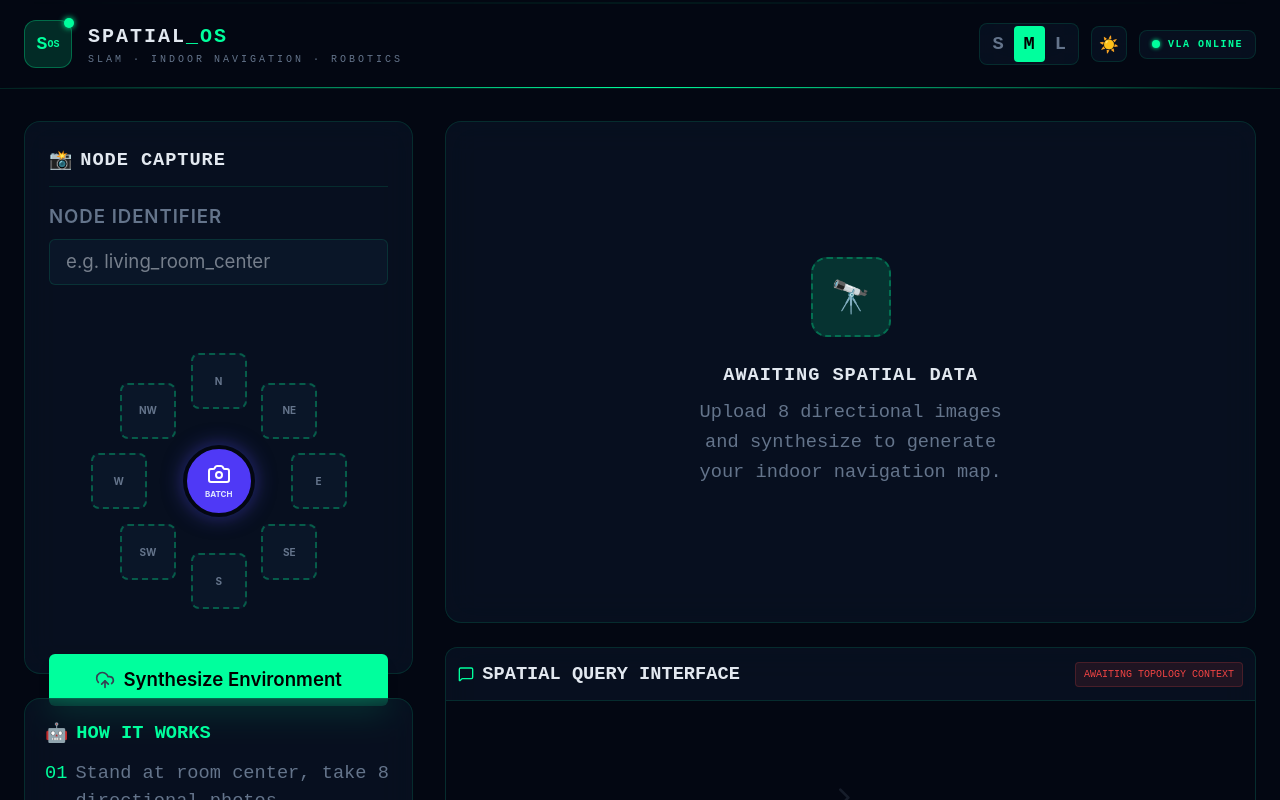
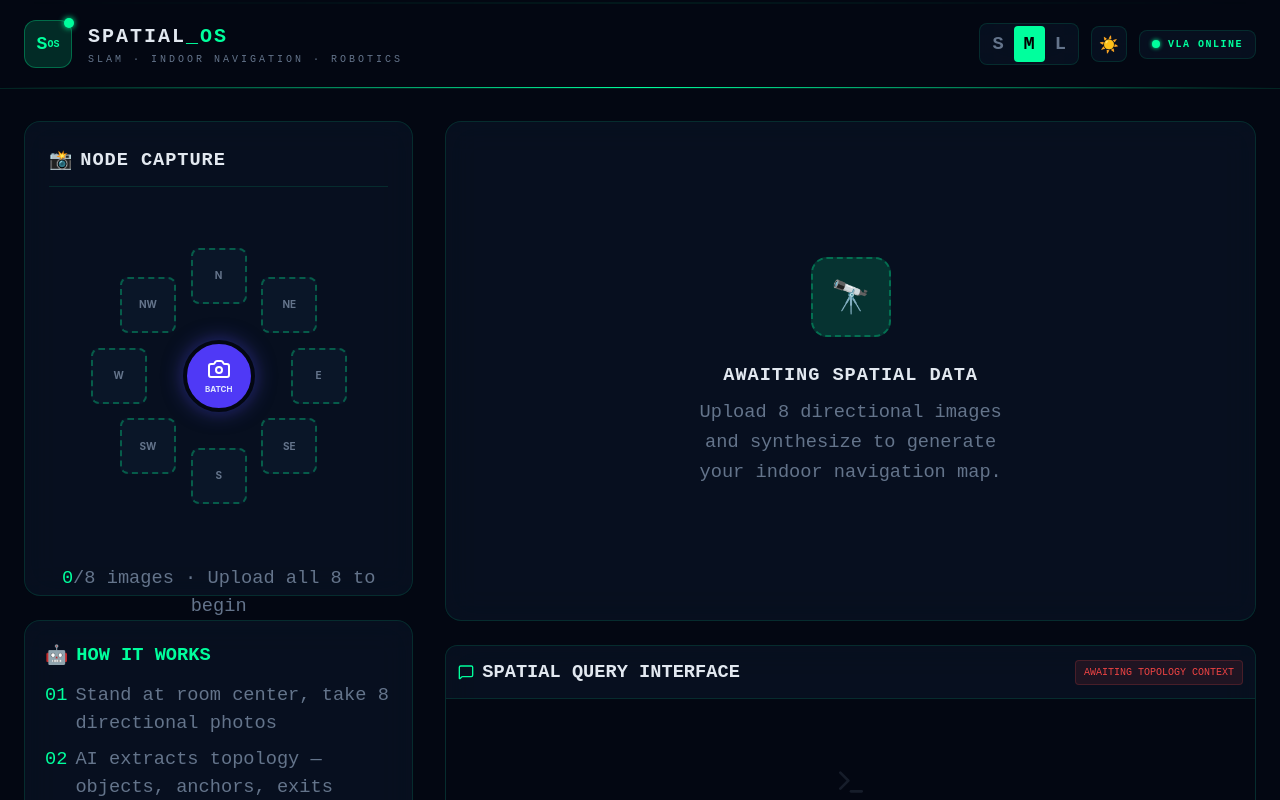
Before and after one commit to mincasurong/GeminiSeoulHackathon2026, a Next.js app in the folder frontend/: page / in a window 1280 px wide. Shown: the top 800 px of the page. Built offline with nearby package versions, Linux system fonts and the light colour scheme.

Commit message:
Phase 11 final: auto-synthesis, Text-Bridge, SLAM theme, light/dark, interactive map

```diff
--- a/frontend/app/components/NodeCaptureComponent.tsx
+++ b/frontend/app/components/NodeCaptureComponent.tsx
@@ -1,6 +1,6 @@
 "use client";
 
-import { useState } from "react";
+import { useState, useEffect, useCallback } from "react";
 import { UploadCloud, CheckCircle2, Loader2, Camera } from "lucide-react";
 import { api, SpatialNode, ObjectLocation } from "../lib/api";
 
@@ -9,20 +9,17 @@ interface NodeCaptureProps {
 }
 
 export default function NodeCaptureComponent({ onAnalysisComplete }: NodeCaptureProps) {
-    const [nodeName, setNodeName] = useState("");
     const [files, setFiles] = useState<(File | null)[]>(Array(8).fill(null));
     const [isUploading, setIsUploading] = useState(false);
     const [message, setMessage] = useState("");
 
     const directions = ["N", "NE", "E", "SE", "S", "SW", "W", "NW"];
+    const uploadedCount = files.filter(f => f !== null).length;
 
     const handleBatchFileChange = (e: React.ChangeEvent<HTMLInputElement>) => {
         if (e.target.files && e.target.files.length > 0) {
-            // Convert FileList to Array and sort by name
             const selectedFiles = Array.from(e.target.files).sort((a, b) => a.name.localeCompare(b.name));
-
             const newFiles = [...files];
-            // Fill up to 8 slots with the sorted files
             for (let i = 0; i < Math.min(8, selectedFiles.length); i++) {
                 newFiles[i] = selectedFiles[i];
             }
@@ -38,47 +35,30 @@ export default function NodeCaptureComponent({ onAnalysisComplete }: NodeCapture
         }
     };
 
-    const uploadNode = async () => {
-        if (!nodeName) {
-            setMessage("Please provide a node name.");
-            return;
-        }
+    const uploadNode = useCallback(async () => {
+        if (isUploading) return;
 
         setIsUploading(true);
         setMessage("");
 
+        const nodeName = `room_${Date.now().toString(36)}`;
         const formData = new FormData();
         formData.append("node_name", nodeName);
 
-        // Only append valid uploaded files
-        let hasValidImages = false;
         files.forEach((file) => {
-            if (file) {
-                formData.append("images", file);
-                hasValidImages = true;
-            }
+            if (file) formData.append("images", file);
         });
 
-        if (!hasValidImages) {
-            setMessage("Please upload at least one valid image for VLA analysis.");
-            setIsUploading(false);
-            return;
-        }
-
         try {
-            setMessage("⏳ Step 1/3: Extracting topology...");
+            setMessage("⏳ Step 1/4: Extracting topology...");
             const data = await api.uploadNode(formData);
 
             if (data.status === "success") {
                 setMessage(`✓ ${data.message}`);
-
-                // Call onAnalysisComplete with the 3-step pipeline results
                 if (data.topology && data.map_image) {
                     onAnalysisComplete(data.topology, data.map_image, data.locations || []);
                 }
-
                 setFiles(Array(8).fill(null));
-                setNodeName("");
             } else {
                 setMessage(data.detail || "Upload failed.");
             }
@@ -88,26 +68,21 @@ export default function NodeCaptureComponent({ onAnalysisComplete }: NodeCapture
         } finally {
             setIsUploading(false);
         }
-    };
+    }, [files, isUploading, onAnalysisComplete]);
+
+    // Auto-trigger when all 8 images are uploaded
+    useEffect(() => {
+        if (uploadedCount >= 8 && !isUploading) {
+            uploadNode();
+        }
+    }, [uploadedCount, isUploading, uploadNode]);
 
     return (
         <div className="flex flex-col h-full">
-            <div className="mb-6">
-                <label className="block font-semibold uppercase tracking-wider mb-2" style={{ color: 'var(--text-muted)' }}>Node Identifier</label>
-                <input
-                    type="text"
-                    className="w-full rounded-md px-4 py-2 focus:outline-none focus:ring-2 focus:ring-indigo-500 focus:border-transparent transition-all"
-                    style={{ background: 'var(--bg-secondary)', border: '1px solid var(--border)', color: 'var(--text-primary)' }}
-                    placeholder="e.g. living_room_center"
-                    value={nodeName}
-                    onChange={(e) => setNodeName(e.target.value)}
-                />
-            </div>
-
+            {/* Upload Area */}
             <div className="flex-1 flex items-center justify-center py-4">
-                {/* Octagonal layout simulation */}
                 <div className="relative w-64 h-64">
-                    {/* Center Icon (Batch Upload) */}
+                    {/* Center: Batch Upload */}
                     <label
                         className="absolute inset-0 m-auto w-16 h-16 rounded-full bg-indigo-600 hover:bg-indigo-500 cursor-pointer border-4 box-content flex flex-col items-center justify-center z-10 shadow-[0_0_20px_rgba(79,70,229,0.5)] transition-colors"
                         style={{ borderColor: 'var(--bg-primary)' }}
@@ -116,15 +91,12 @@ export default function NodeCaptureComponent({ onAnalysisComplete }: NodeCapture
                         <Camera className="w-6 h-6 text-white mb-0.5" />
                         <span style={{ fontSize: '8px' }} className="font-bold text-indigo-100 uppercase">Batch</span>
                         <input
-                            type="file"
-                            multiple
-                            accept="image/*"
-                            className="hidden"
-                            onChange={handleBatchFileChange}
+                            type="file" multiple accept="image/*"
+                            className="hidden" onChange={handleBatchFileChange}
                         />
                     </label>
 
-                    {/* Ring of single uploaders */}
+                    {/* Ring of directional uploaders */}
                     {directions.map((dir, i) => {
                         const angle = (i * 45 - 90) * (Math.PI / 180);
                         const radius = 100;
@@ -132,14 +104,8 @@ export default function NodeCaptureComponent({ onAnalysisComplete }: NodeCapture
                         const y = Math.sin(angle) * radius;
 
                         return (
-                            <div
-                                key={dir}
-                                className="absolute w-14 h-14"
-                                style={{
-                                    left: `calc(50% + ${x}px - 28px)`,
-                                    top: `calc(50% + ${y}px - 28px)`,
-                                }}
-                            >
+                            <div key={dir} className="absolute w-14 h-14"
+                                style={{ left: `calc(50% + ${x}px - 28px)`, top: `calc(50% + ${y}px - 28px)` }}>
                                 <label className="w-full h-full flex flex-col items-center justify-center rounded-lg border-2 border-dashed transition-all cursor-pointer"
                                     style={{ borderColor: files[i] ? '#6366f1' : 'var(--border-strong)', background: files[i] ? 'rgba(99,102,241,0.2)' : 'var(--bg-secondary)' }}>
                                     {files[i] ? (
@@ -147,12 +113,8 @@ export default function NodeCaptureComponent({ onAnalysisComplete }: NodeCapture
                                     ) : (
                                         <span style={{ fontSize: '10px', color: 'var(--text-muted)' }} className="font-bold">{dir}</span>
                                     )}
-                                    <input
-                                        type="file"
-                                        className="hidden"
-                                        accept="image/*"
-                                        onChange={(e) => handleSingleFileChange(i, e)}
-                                    />
+                                    <input type="file" className="hidden" accept="image/*"
+                                        onChange={(e) => handleSingleFileChange(i, e)} />
                                 </label>
                             </div>
                         );
@@ -160,30 +122,24 @@ export default function NodeCaptureComponent({ onAnalysisComplete }: NodeCapture
                 </div>
             </div>
 
-            {message && (
-                <div className={`p-3 rounded border text-sm mb-4 ${message.includes("error") || message.includes("failed") ? "bg-red-900/20 border-red-800/50 text-red-400" : "bg-emerald-900/20 border-emerald-800/50 text-emerald-400"}`}>
-                    {message}
-                </div>
-            )}
-
-            <button
-                onClick={uploadNode}
-                disabled={isUploading}
-                className="mt-auto w-full py-3 rounded-md font-semibold shadow-lg transition-all flex items-center justify-center disabled:opacity-70"
-                style={{ background: 'var(--accent)', color: '#000' }}
-            >
+            {/* Status / Progress */}
+            <div className="mt-2 text-center font-mono" style={{ color: 'var(--text-muted)' }}>
                 {isUploading ? (
-                    <>
-                        <Loader2 className="w-5 h-5 mr-2 animate-spin text-gray-600" />
-                        Processing Node...
-                    </>
+                    <div className="flex items-center justify-center gap-2 py-2 rounded-lg"
+                        style={{ background: 'var(--accent-dim)', color: 'var(--accent)' }}>
+                        <Loader2 className="w-4 h-4 animate-spin" />
+                        <span>{message || "Processing..."}</span>
+                    </div>
+                ) : message ? (
+                    <div className="py-2 rounded-lg" style={{ color: message.includes("✓") ? 'var(--accent)' : 'var(--text-muted)' }}>
+                        {message}
+                    </div>
                 ) : (
-                    <>
-                        <UploadCloud className="w-5 h-5 mr-2 text-gray-700" />
-                        Synthesize Environment
-                    </>
+                    <div className="py-2">
+                        <span style={{ color: 'var(--accent)' }}>{uploadedCount}</span>/8 images · {uploadedCount >= 8 ? 'Auto-synthesizing...' : 'Upload all 8 to begin'}
+                    </div>
                 )}
-            </button>
+            </div>
         </div>
     );
 }
```
